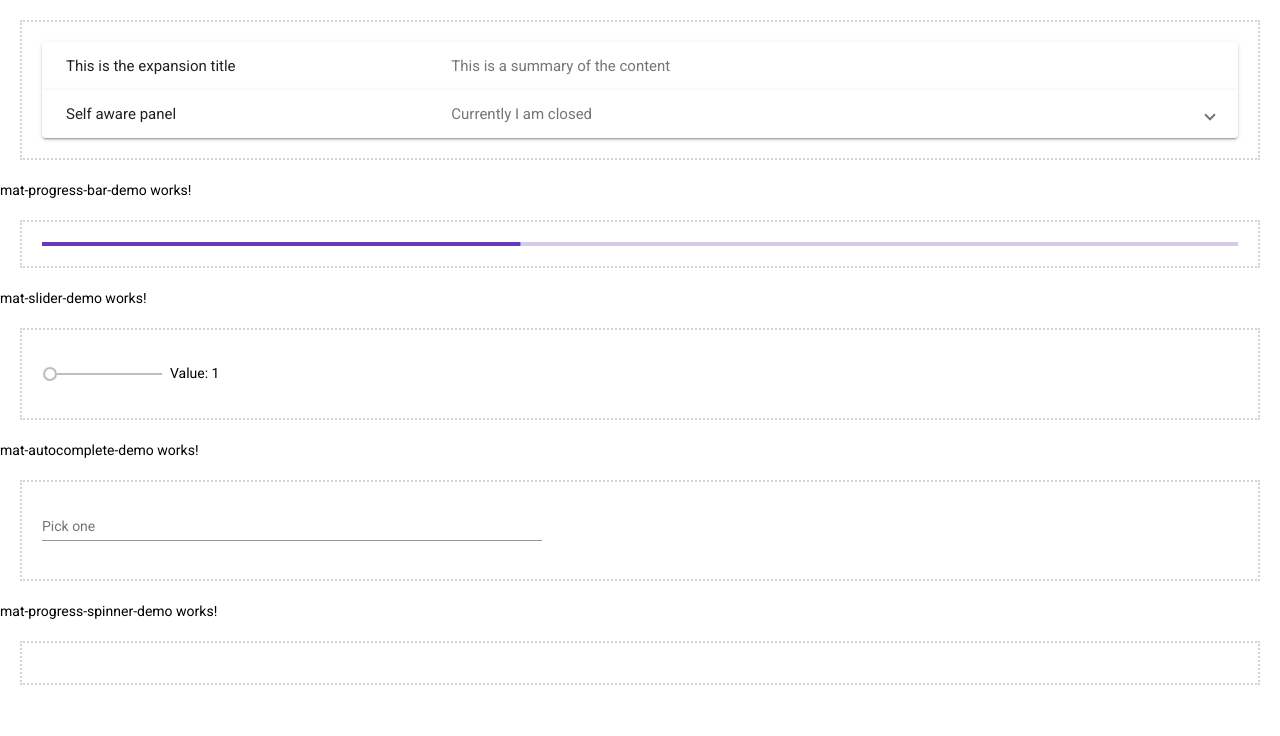
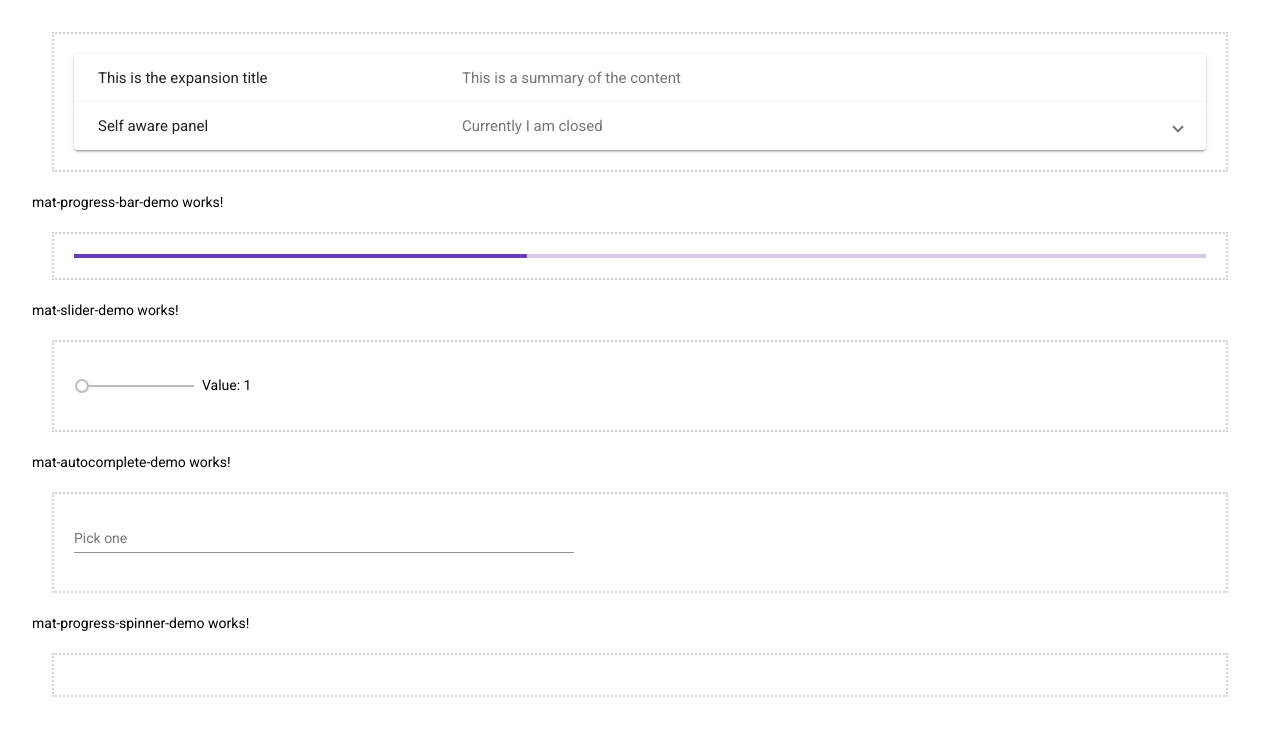
Before and after one commit to MattMarshallian/angular-hello, an Angular app: page / in a window 1280 px wide. Shown: the top 736 px of the page. Built offline with nearby package versions, Linux system fonts and the light colour scheme.

Commit message:
some details

```diff
--- a/src/app/mat-progress-spinner-demo/mat-progress-spinner-demo.component.html
+++ b/src/app/mat-progress-spinner-demo/mat-progress-spinner-demo.component.html
@@ -1,7 +1,7 @@
 <p>mat-progress-spinner-demo works!</p>
 <div class="external-frame">
   <mat-progress-spinner
-  *ngIf="isVisible";
+  *ngIf="isVisible"
     mode="indeterminate"
     strokeWidth="10"
     diameter="100"
--- a/src/app/mat-progress-spinner-demo/mat-progress-spinner-demo.component.ts
+++ b/src/app/mat-progress-spinner-demo/mat-progress-spinner-demo.component.ts
@@ -1,3 +1,5 @@
+// tslint:disable: no-inferrable-types
+
 import { Component, OnInit } from '@angular/core';
 
 @Component({
--- a/src/styles.css
+++ b/src/styles.css
@@ -1,4 +1,4 @@
 /* You can add global styles to this file, and also import other style files */
 
 html, body { height: 100%; }
-body { margin: 0; font-family: Roboto, "Helvetica Neue", sans-serif; }
+body { margin: 32px; font-family: "Roboto", "Helvetica Neue", sans-serif; }
```
